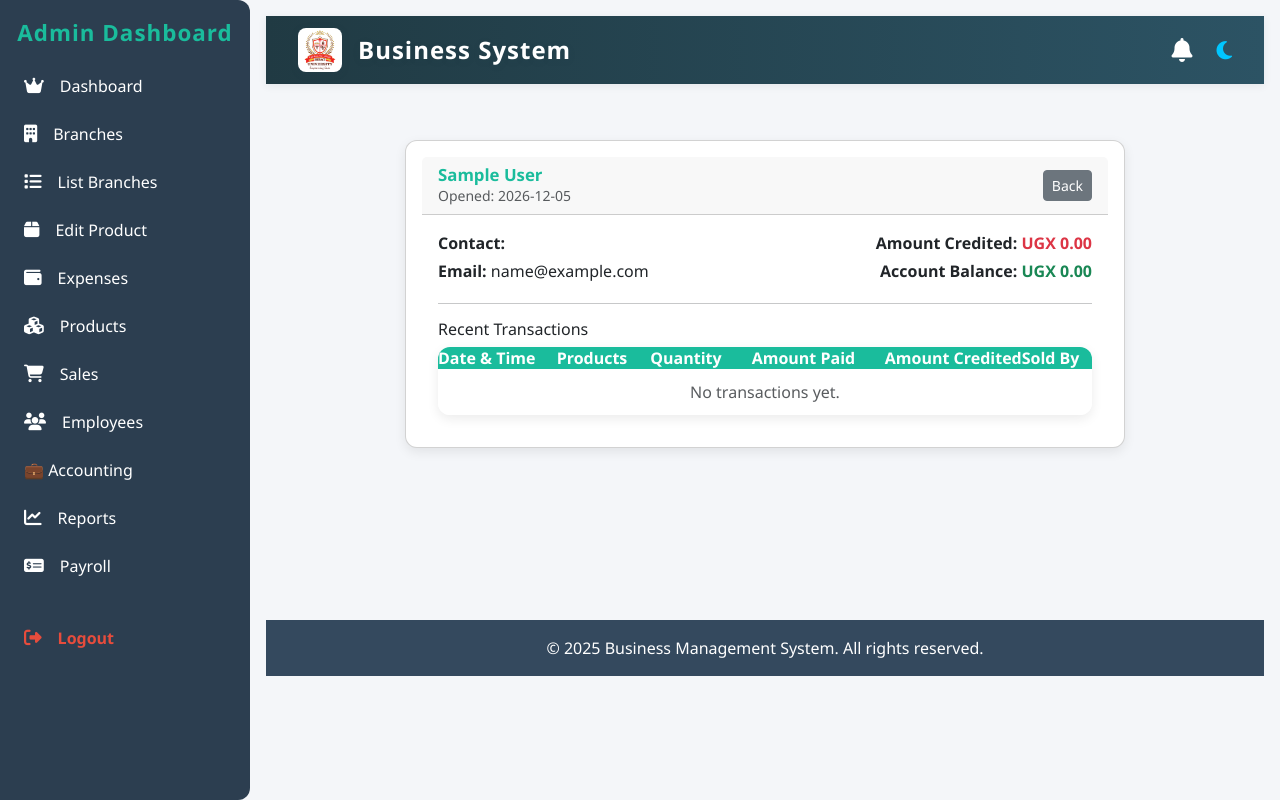
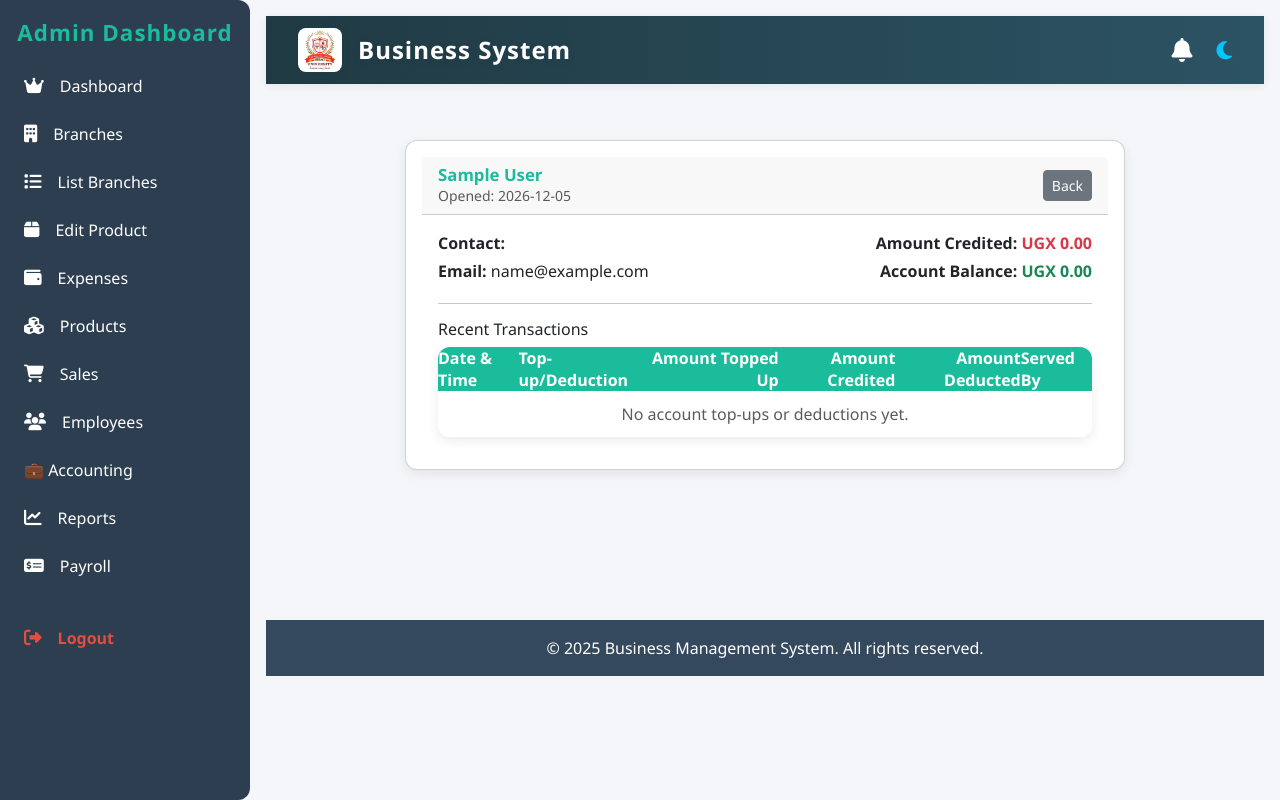
Before and after one commit to janiwyn/business-system, a PHP site: page /pages/view_customer_file.php?id=1 in a window 1280 px wide. Run offline with PHP 8.4, Linux system fonts and the light colour scheme; the visitor is signed in with stand-in values (Sample User, id 1); data that the repository does not hold is empty.

Commit message:
changed the recent sales table in the customer fle tab

```diff
--- a/pages/view_customer_file.php
+++ b/pages/view_customer_file.php
@@ -50,54 +50,47 @@ if (!$c) { echo "<div class='container mt-5'><div class='alert alert-danger'>Cus
             <thead>
               <tr>
                 <th>Date & Time</th>
-                <th>Products</th>
-                <th class="text-center">Quantity</th>
-                <th class="text-end">Amount Paid</th>
+                <th>Top-up/Deduction</th>
+                <th class="text-end">Amount Topped Up</th>
                 <th class="text-end">Amount Credited</th>
-                <th>Sold By</th>
+                <th class="text-end">Amount Deducted</th>
+                <th>Served By</th>
               </tr>
             </thead>
             <tbody>
               <?php
-              $tstmt = $conn->prepare("SELECT * FROM customer_transactions WHERE customer_id = ? ORDER BY date_time DESC LIMIT 20");
+              $tstmt = $conn->prepare("SELECT * FROM customer_transactions WHERE customer_id = ? ORDER BY date_time DESC LIMIT 50");
               $tstmt->bind_param("i", $id);
               $tstmt->execute();
               $trs = $tstmt->get_result();
+              $found = false;
               if ($trs->num_rows) {
                 while ($tr = $trs->fetch_assoc()) {
-                  // decode products_bought (may be JSON array) and compute display + total quantity
-                  $products_display = '';
-                  $total_qty = 0;
                   $pb = $tr['products_bought'] ?? '';
-                  $decoded = json_decode($pb, true);
-                  if (json_last_error() === JSON_ERROR_NONE && is_array($decoded)) {
-                      $parts = [];
-                      foreach ($decoded as $p) {
-                          $pname = htmlspecialchars($p['name'] ?? $p['product'] ?? '');
-                          $pqty = intval($p['quantity'] ?? $p['qty'] ?? 0);
-                          if ($pname !== '') $parts[] = $pname . ' x' . $pqty;
-                          $total_qty += $pqty;
-                      }
-                      $products_display = implode(', ', $parts);
-                  } else {
-                      $products_display = htmlspecialchars($pb);
-                  }
+                  $is_topup = (trim($pb) === 'Account Top-up');
+                  $is_deduction = (trim($pb) === 'Account Deduction');
+                  // Only show top-ups and deductions
+                  if (!$is_topup && !$is_deduction) continue;
 
+                  $found = true;
+                  $dt = htmlspecialchars($tr['date_time'] ?? $tr['date'] ?? '');
+                  $served_by = htmlspecialchars($tr['sold_by'] ?? '-');
                   $amount_paid = number_format(floatval($tr['amount_paid'] ?? 0), 2);
                   $amount_credited = number_format(floatval($tr['amount_credited'] ?? 0), 2);
-                  $sold_by = htmlspecialchars($tr['sold_by'] ?? '-');
-                  $dt = htmlspecialchars($tr['date_time'] ?? $tr['date'] ?? '');
+                  $amount_deducted = $is_deduction ? $amount_paid : '0.00';
+
                   echo "<tr>
                           <td>{$dt}</td>
-                          <td>" . ($products_display ?: '-') . "</td>
-                          <td class='text-center'>{$total_qty}</td>
-                          <td class='text-end'>UGX {$amount_paid}</td>
-                          <td class='text-end'>UGX {$amount_credited}</td>
-                          <td>{$sold_by}</td>
+                          <td>" . ($is_topup ? 'Top-up' : 'Deduction') . "</td>
+                          <td class='text-end'>" . ($is_topup ? "UGX {$amount_paid}" : '-') . "</td>
+                          <td class='text-end'>" . ($is_topup ? "UGX {$amount_credited}" : '-') . "</td>
+                          <td class='text-end'>" . ($is_deduction ? "UGX {$amount_deducted}" : '-') . "</td>
+                          <td>{$served_by}</td>
                         </tr>";
                 }
-              } else {
-                echo "<tr><td colspan='6' class='text-center text-muted'>No transactions yet.</td></tr>";
+              }
+              if (!$found) {
+                echo "<tr><td colspan='6' class='text-center text-muted'>No account top-ups or deductions yet.</td></tr>";
               }
               $tstmt->close();
               ?>
```
